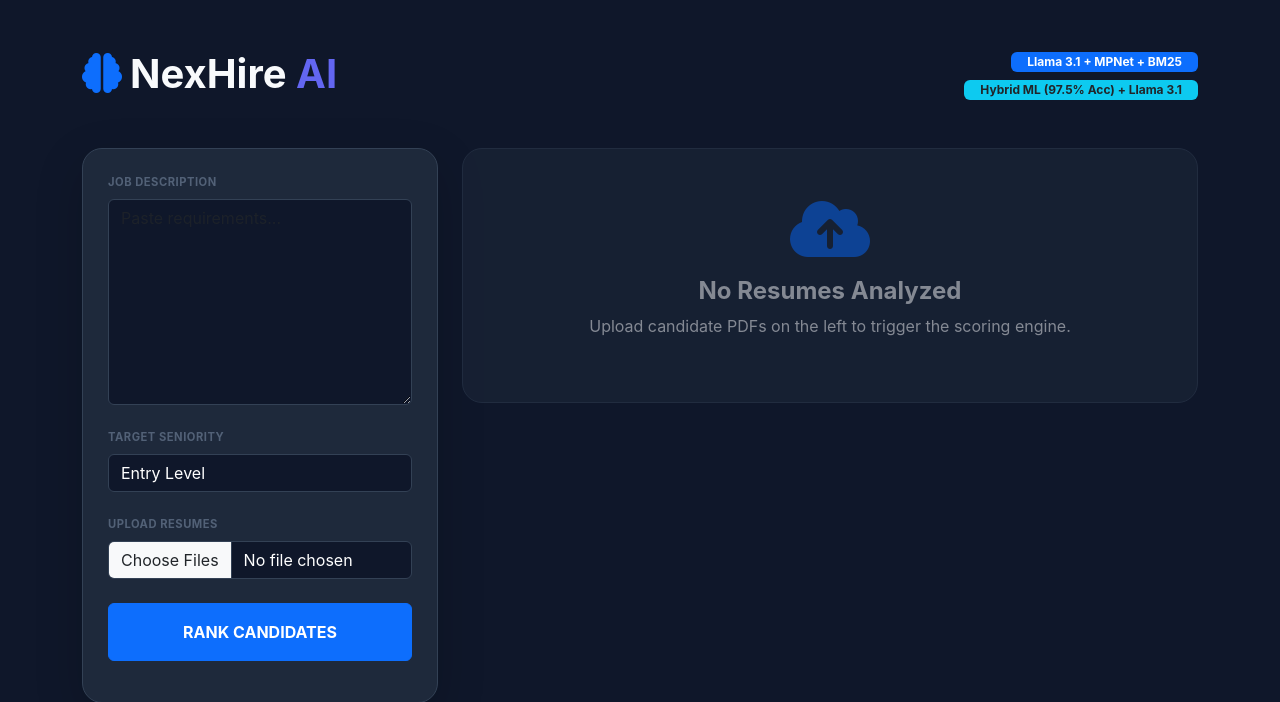
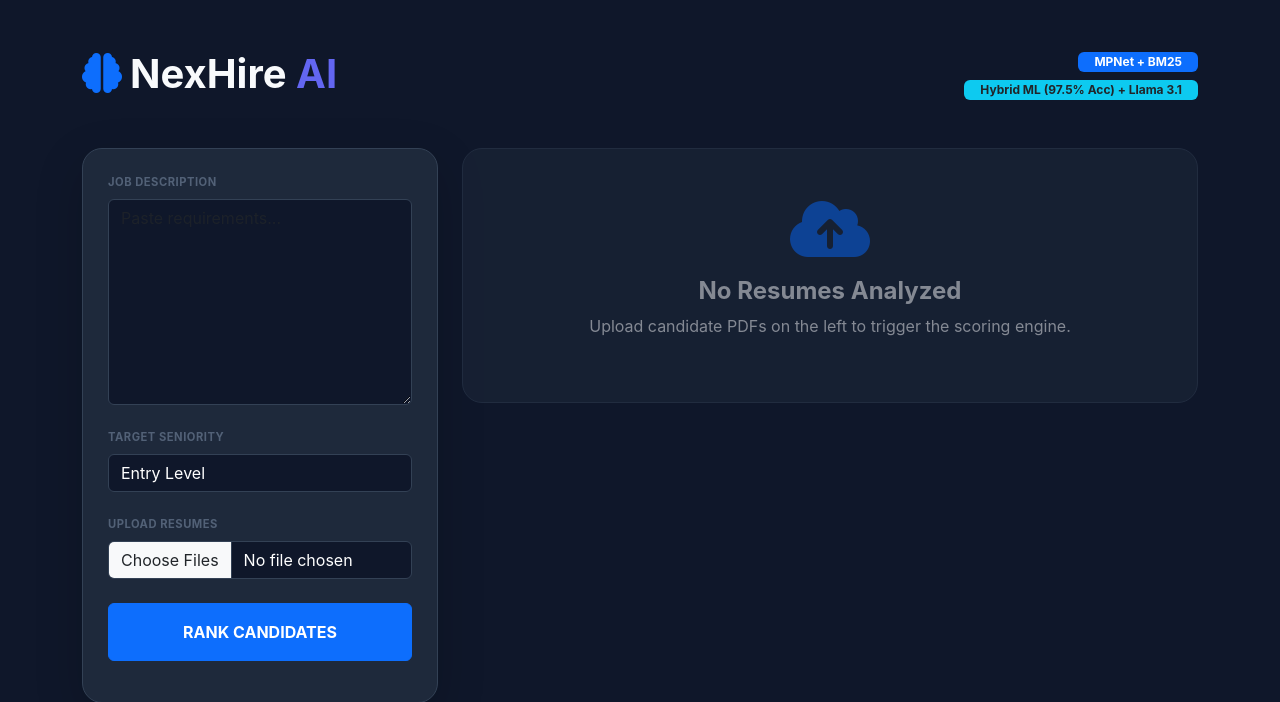
Before and after one commit to Veerannagoli/CSEBO5, a Flask app: page / in a window 1280 px wide. Shown: the top 702 px of the page. Run offline with Flask 3, Linux system fonts and the light colour scheme; parts of the project's set-up code (start-up, migrations or seed data) failed here and were passed over.

Commit message:
Update badge content in index.html

```diff
--- a/templates/index.html
+++ b/templates/index.html
@@ -54,7 +54,7 @@
         </div>
         <div class="col-md-4 text-end">
             <!-- REQUESTED BADGE POSITIONING -->
-            <div class="mb-1"><span class="badge bg-primary px-3">Llama 3.1 + MPNet + BM25</span></div>
+            <div class="mb-1"><span class="badge bg-primary px-3"> MPNet + BM25</span></div>
             <div><span class="badge bg-info text-dark px-3">Hybrid ML (97.5% Acc) + Llama 3.1</span></div>
         </div>
     </div>
```
